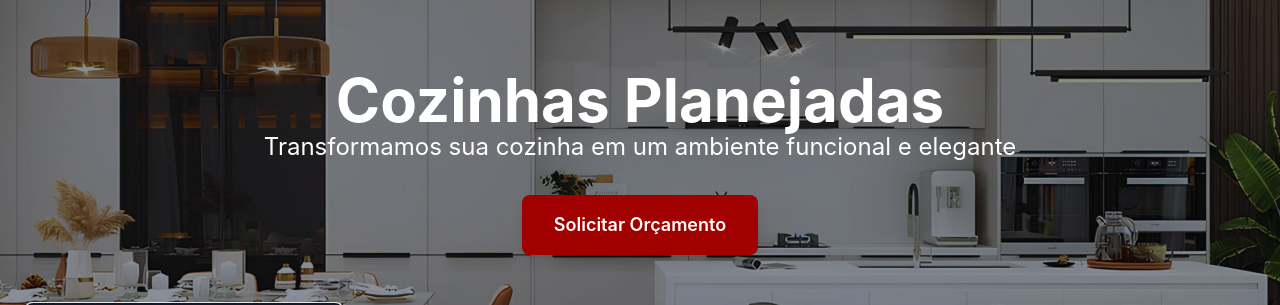
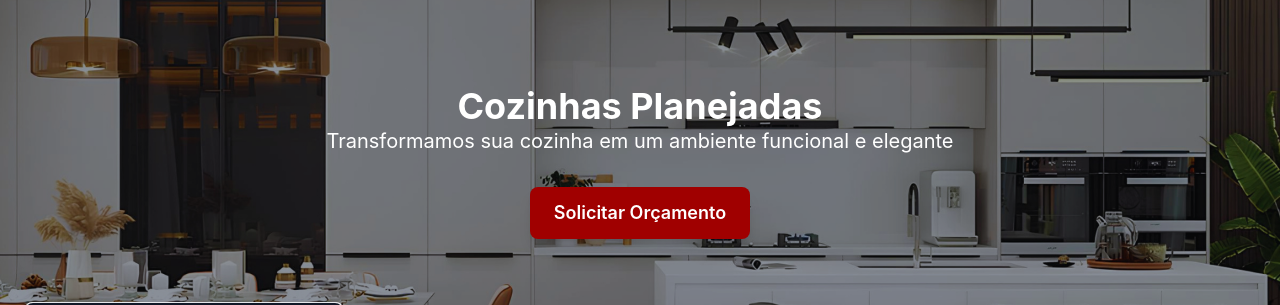
Before and after one commit to BrunoRezende96/prinos_site, a React (Vite) app: page / in a window 1280 px wide. Shown: the part 198-503 px from the top of the page. Built offline with nearby package versions, Linux system fonts and the light colour scheme; no server answers; what @convex-dev/auth would draw is missing.

Commit message:
Ajustes no responsivo geral

```diff
--- a/src/components/Hero.tsx
+++ b/src/components/Hero.tsx
@@ -105,7 +105,13 @@ const Hero: React.FC = () => {
                 <div className="text-center text-white px-4 max-w-4xl">
 
                   <motion.h1
-                    className="text-4xl md:text-6xl font-bold mb-4"
+                    className="text-4xl font-bold mb-4
+
+
+                    #ajustes no tamanho do título em md
+                    md:text-4xl
+
+                    "
                     initial={{ opacity: 0, y: 50 }}
                     animate={{ opacity: 1, y: 0 }}
                     transition={{ duration: 0.8 }}
@@ -114,7 +120,10 @@ const Hero: React.FC = () => {
                   </motion.h1>
 
                   <motion.p
-                    className="text-lg md:text-2xl mb-8"
+                    className="text-lg mb-8
+
+                    #ajustes no tamanho do subtitle em md
+                    md:text-xl"
                     initial={{ opacity: 0, y: 50 }}
                     animate={{ opacity: 1, y: 0 }}
                     transition={{ duration: 0.8, delay: 0.2 }}
@@ -124,7 +133,11 @@ const Hero: React.FC = () => {
 
                   <motion.button
                     onClick={handleWhatsAppClick}
-                    className="bg-red-600 hover:bg-red-700 text-white px-8 py-4 rounded-lg text-lg font-semibold shadow-lg"
+                    className="bg-red-600 hover:bg-red-700 text-white px-8 py-4 rounded-lg text-lg font-semibold shadow-lg
+
+                    #ajustes no tamanho do botão em md
+                    md:px-6
+                    md:py-3"
                     whileHover={{ scale: 1.05 }}
                     whileTap={{ scale: 0.95 }}
                   >
```
